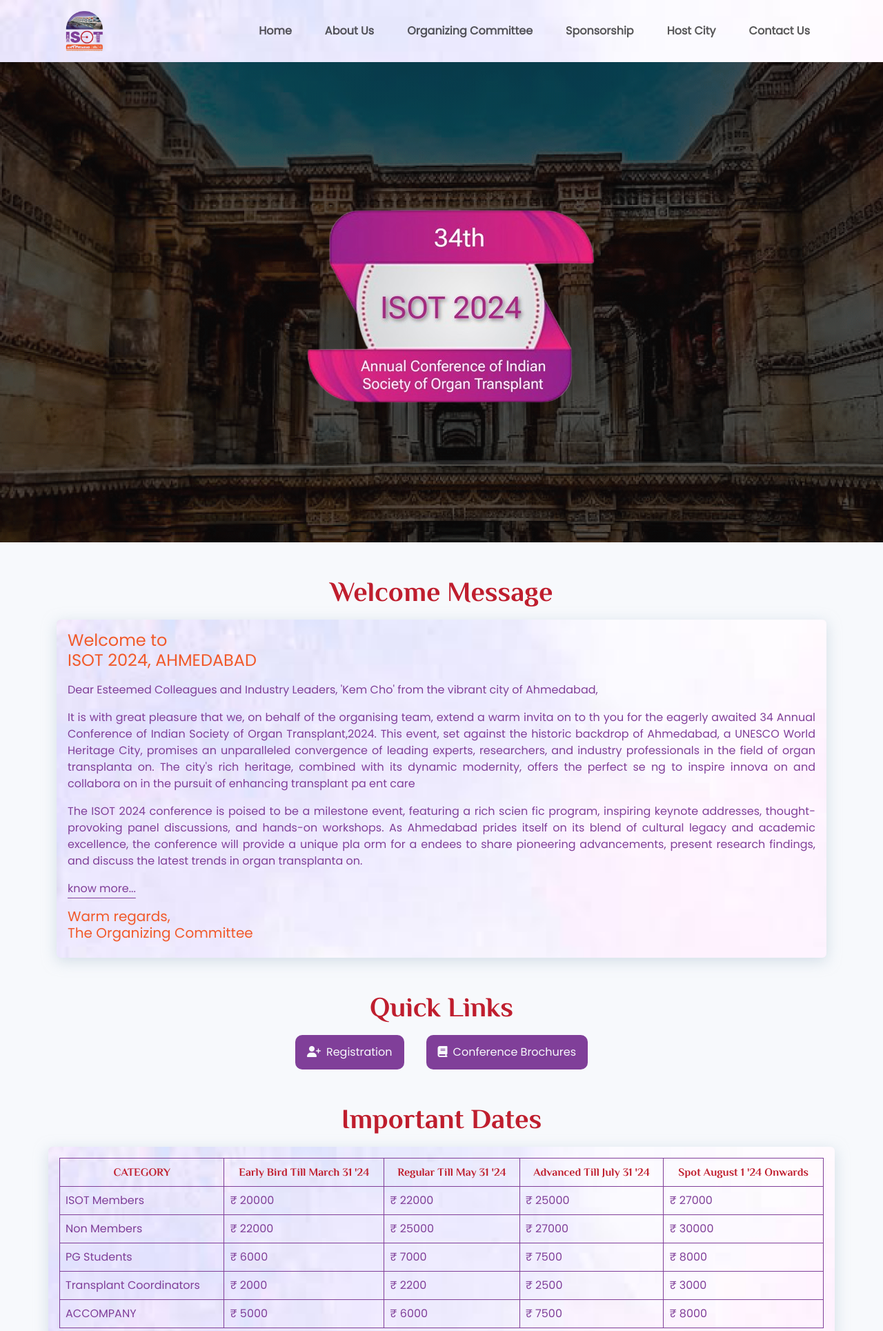
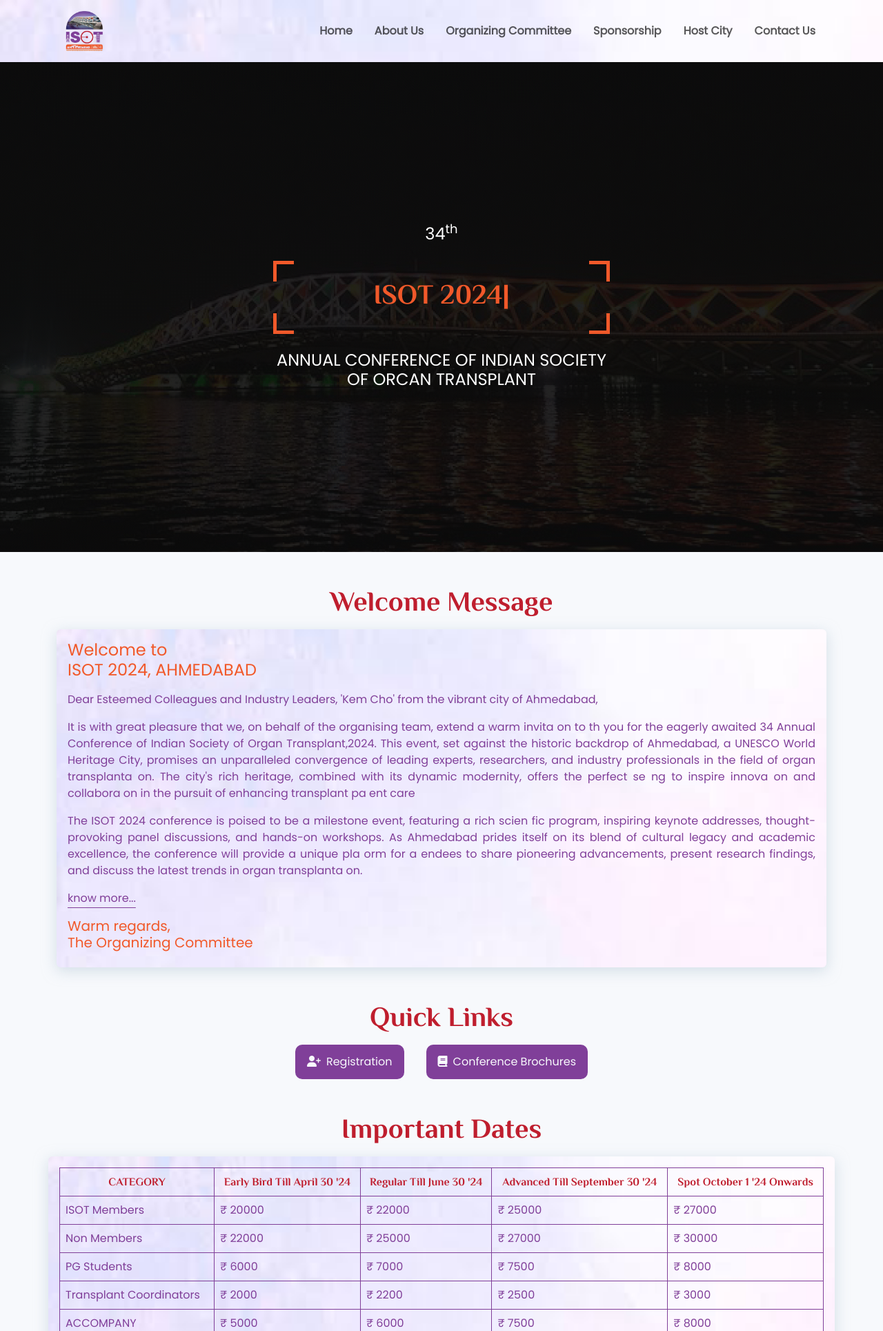
Before and after one commit to maharshi2583/isot, a PHP site: page / in a window 1280 px wide. Shown: the top 1929 px of the page at 69% size. Run offline with PHP 8.4, Linux system fonts and the light colour scheme.

Commit message:
update hero section and background image positions

```diff
--- a/header.php
+++ b/header.php
@@ -8,22 +8,22 @@
         </button>
         <div class="collapse navbar-collapse" id="navbarSupportedContent">
             <ul class="navbar-nav ms-auto mb-2 mb-lg-0">
-                <li class="nav-item mx-lg-3">
+                <li class="nav-item mx-lg-2">
                     <a class="nav-link fw-bold" href="index.php">Home</a>
                 </li>
-                <li class="nav-item mx-lg-3">
+                <li class="nav-item mx-lg-2">
                     <a class="nav-link fw-bold" href="aboutus.php">About Us</a>
                 </li>
-                <li class="nav-item mx-lg-3">
+                <li class="nav-item mx-lg-2">
                     <a class="nav-link fw-bold" href="committee.php">Organizing Committee</a>
                 </li>
-                <li class="nav-item mx-lg-3">
+                <li class="nav-item mx-lg-2">
                     <a class="nav-link fw-bold" href="sponsorship.php">Sponsorship</a>
                 </li>
-                <li class="nav-item mx-lg-3">
+                <li class="nav-item mx-lg-2">
                     <a class="nav-link fw-bold" href="aboutCity.php">Host City</a>
                 </li>
-                <li class="nav-item mx-lg-3">
+                <li class="nav-item mx-lg-2">
                     <a class="nav-link fw-bold" href="contactus.php">Contact Us</a>
                 </li>
             </ul>
--- a/index.php
+++ b/index.php
@@ -13,6 +13,10 @@
     <link rel="stylesheet" href="https://cdnjs.cloudflare.com/ajax/libs/font-awesome/6.5.1/css/all.min.css"
         integrity="sha512-DTOQO9RWCH3ppGqcWaEA1BIZOC6xxalwEsw9c2QQeAIftl+Vegovlnee1c9QX4TctnWMn13TZye+giMm8e2LwA=="
         crossorigin="anonymous" referrerpolicy="no-referrer" />
+    <!-- jQuery -->
+    <script src="https://code.jquery.com/jquery-3.5.1.min.js"></script>
+    <script src="https://cdnjs.cloudflare.com/ajax/libs/typed.js/2.0.11/typed.min.js"></script>
+    <script src="https://cdnjs.cloudflare.com/ajax/libs/waypoints/4.0.1/jquery.waypoints.min.js"></script>
 </head>
 
 <body>
@@ -30,16 +34,18 @@
                         <!-- <p>34<sup>th</sup></p>
                         <h1 class="fw-bold headingtext">ISOT 2024</h1>
                         <p class="mt-4 mb-0 px-2">ANNUAL CONFERENCE OF INDIAN SOCIETY OF ORCAN TRANSPLANT</p> -->
-                        <img src="imgs/carousel.png" class="img-fluid" alt="">
+                        <!-- <img src="imgs/carousel.png" class="img-fluid" alt=""> -->
+                        <h4>34<sup>th</sup></h4>
+                        <div class="heroheader m-3 my-4">
+                            <h1 class="headingtext orangetext fw-bold"><span class="typing"></span></h1>
+                        </div>
+                        <h4 class="mt-4 mb-0 px-2">ANNUAL CONFERENCE OF INDIAN SOCIETY OF ORCAN TRANSPLANT</h4>
                     </div>
                 </div>
             </div>
-            <div class="carousel-item" data-bs-interval="3000">
+            <!-- <div class="carousel-item" data-bs-interval="3000">
                 <div class="row d-flex justify-content-center align-items-center py-5 text-center slide2 main">
                     <div class="col-md-5 col-12 text-white carouselshape">
-                        <!-- <p>34<sup>th</sup></p>
-                        <h1 class="fw-bold headingtext">ISOT 2024</h1>
-                        <p class="mt-4 mb-0 px-2">ANNUAL CONFERENCE OF INDIAN SOCIETY OF ORCAN TRANSPLANT</p> -->
                         <img src="imgs/carousel.png" class="img-fluid" alt="">
                     </div>
                 </div>
@@ -47,13 +53,10 @@
             <div class="carousel-item" data-bs-interval="3000">
                 <div class="row d-flex justify-content-center align-items-center py-5 text-center slide3 main">
                     <div class="col-md-5 col-12 text-white carouselshape">
-                        <!-- <p>34<sup>th</sup></p>
-                        <h1 class="fw-bold headingtext">ISOT 2024</h1>
-                        <p class="mt-4 mb-0 px-2">ANNUAL CONFERENCE OF INDIAN SOCIETY OF ORCAN TRANSPLANT</p> -->
                         <img src="imgs/carousel.png" class="img-fluid" alt="">
                     </div>
                 </div>
-            </div>
+            </div> -->
         </div>
     </div>
 
@@ -122,13 +125,13 @@
                                     <tr>
                                         <th>CATEGORY</th>
                                         <th>Early Bird
-                                            Till March 31 '24</th>
+                                            Till April 30 '24</th>
                                         <th>Regular
-                                            Till May 31 '24</th>
+                                            Till June 30 '24</th>
                                         <th>Advanced
-                                            Till July 31 '24</th>
+                                            Till September 30 '24</th>
                                         <th>Spot
-                                            August 1 '24 Onwards</th>
+                                            October 1 '24 Onwards</th>
                                     </tr>
                                 </thead>
                                 <tbody>
@@ -182,22 +185,22 @@
                                     <tbody>
                                         <tr>
                                             <td>Early Bird
-                                                Till March 31 '24</td>
+                                                Till April 30 '24</td>
                                             <td>₹ 20000</td>
                                         </tr>
                                         <tr>
                                             <td>Regular
-                                                Till May 31 '24</td>
+                                                Till June 30 '24</td>
                                             <td>₹ 22000</td>
                                         </tr>
                                         <tr>
                                             <td>Advanced
-                                                Till July 31 '24</td>
+                                                Till September 30 '24</td>
                                             <td>₹ 25000</td>
                                         </tr>
                                         <tr>
                                             <td>Spot
-                                                August 1 '24 Onwards</td>
+                                                October 1 '24 Onwards</td>
                                             <td>₹ 27000</td>
                                         </tr>
                                     </tbody>
@@ -211,22 +214,22 @@
                                     <tbody>
                                         <tr>
                                             <td>Early Bird
-                                                Till March 31 '24</td>
+                                                Till April 30 '24</td>
                                             <td>₹ 22000</td>
                                         </tr>
                                         <tr>
                                             <td>Regular
-                                                Till May 31 '24</td>
+                                                Till June 30 '24</td>
                                             <td>₹ 25000</td>
                                         </tr>
                                         <tr>
                                             <td>Advanced
-                                                Till July 31 '24</td>
+                                                Till September 30 '24</td>
                                             <td>₹ 27000</td>
                                         </tr>
                                         <tr>
                                             <td>Spot
-                                                August 1 '24 Onwards</td>
+                                                October 1 '24 Onwards</td>
                                             <td>₹ 30000</td>
                                         </tr>
                                     </tbody>
@@ -240,22 +243,22 @@
                                     <tbody>
                                         <tr>
                                             <td>Early Bird
-                                                Till March 31 '24</td>
+                                                Till April 30 '24</td>
                                             <td>₹ 6000</td>
                                         </tr>
                                         <tr>
                                             <td>Regular
-                                                Till May 31 '24</td>
+                                                Till June 30 '24</td>
                                             <td>₹ 7000</td>
                                         </tr>
                                         <tr>
                                             <td>Advanced
-                                                Till July 31 '24</td>
+                                                Till September 30 '24</td>
                                             <td>₹ 7500</td>
                                         </tr>
                                         <tr>
                                             <td>Spot
-                                                August 1 '24 Onwards</td>
+                                                October 1 '24 Onwards</td>
                                             <td>₹ 8000</td>
                                         </tr>
                                     </tbody>
@@ -269,22 +272,22 @@
                                     <tbody>
                                         <tr>
                                             <td>Early Bird
-                                                Till March 31 '24</td>
+                                                Till April 30 '24</td>
                                             <td>₹ 2000</td>
                                         </tr>
                                         <tr>
                                             <td>Regular
-                                                Till May 31 '24</td>
+                                                Till June 30 '24</td>
                                             <td>₹ 2200</td>
                                         </tr>
                                         <tr>
                                             <td>Advanced
-                                                Till July 31 '24</td>
+                                                Till September 30 '24</td>
                                             <td>₹ 2500</td>
                                         </tr>
                                         <tr>
                                             <td>Spot
-                                                August 1 '24 Onwards</td>
+                                                October 1 '24 Onwards</td>
                                             <td>₹ 3000</td>
                                         </tr>
                                     </tbody>
@@ -298,22 +301,22 @@
                                     <tbody>
                                         <tr>
                                             <td>Early Bird
-                                                Till March 31 '24</td>
+                                                Till April 30 '24</td>
                                             <td>₹ 5000</td>
                                         </tr>
                                         <tr>
                                             <td>Regular
-                                                Till May 31 '24</td>
+                                                Till June 30 '24</td>
                                             <td>₹ 6000</td>
                                         </tr>
                                         <tr>
                                             <td>Advanced
-                                                Till July 31 '24</td>
+                                                Till September 30 '24</td>
                                             <td>₹ 7500</td>
                                         </tr>
                                         <tr>
                                             <td>Spot
-                                                August 1 '24 Onwards</td>
+                                                October 1 '24 Onwards</td>
                                             <td>₹ 8000</td>
                                         </tr>
                                     </tbody>
@@ -432,10 +435,19 @@
     <!-- Bootstrap js -->
     <script src="https://cdn.jsdelivr.net/npm/@popperjs/core@2.11.8/dist/umd/popper.min.js"
         integrity="sha384-I7E8VVD/ismYTF4hNIPjVp/Zjvgyol6VFvRkX/vR+Vc4jQkC+hVqc2pM8ODewa9r" crossorigin="anonymous">
-        </script>
+    </script>
     <script src="https://cdn.jsdelivr.net/npm/bootstrap@5.3.3/dist/js/bootstrap.min.js"
         integrity="sha384-0pUGZvbkm6XF6gxjEnlmuGrJXVbNuzT9qBBavbLwCsOGabYfZo0T0to5eqruptLy" crossorigin="anonymous">
-        </script>
+    </script>
+
+    <script>
+    var typed = new Typed(".typing", {
+        strings: ["ISOT 2024"],
+        typeSpeed: 100,
+        backSpeed: 60,
+        loop: true,
+    });
+    </script>
 </body>
 
 </html>
--- a/scss/_home.scss
+++ b/scss/_home.scss
@@ -1,12 +1,13 @@
 // carousel
 .main {
-    height: 87vh;
+    height: calc(100vh - 90px)
 }
 
 .slide1 {
-    background: linear-gradient(rgba(11, 11, 11, .7), rgba(11, 11, 11, .7)),
-        url(../imgs/slide4.gif);
+    background: linear-gradient(rgba(11, 11, 11, .9), rgba(11, 11, 11, .9)),
+        url(../imgs/slide2.gif);
     background-size: cover;
+    background-position: center center;
 }
 
 .slide2 {
--- a/scss/_hostcity.scss
+++ b/scss/_hostcity.scss
@@ -16,6 +16,8 @@
 @mixin card-bg() {
     background-repeat: no-repeat;
     background-size: cover;
+    background-position: center center;
+    cursor: pointer;
     @content;
 }
 
@@ -27,7 +29,6 @@
 .card-2 {
     background: url(../imgs/2-Hutheesing-Jain-Temple.jpg);
     @include card-bg();
-    background-position-x: -5rem;
 }
 
 .card-3 {
@@ -38,7 +39,6 @@
 .card-4 {
     background: url(../imgs/4-Sidi-sayyad.jpg);
     @include card-bg();
-    background-position-x: -4rem;
 }
 
 .card-5 {
@@ -59,7 +59,6 @@
 .card-8 {
     background: url(../imgs/12-iscon2.jpg);
     @include card-bg();
-    background-position-x: -4.5rem;
 }
 
 .card-9 {
@@ -75,7 +74,6 @@
 .card-11 {
     background: url(../imgs/11-dada-hari-ni-vav.jpg);
     @include card-bg();
-    background-position-x: -4rem;
 }
 
 .card-12 {
--- a/scss/style.css
+++ b/scss/style.css
@@ -141,13 +141,32 @@
   transition: 0.4s;
 }
 
+.heroheader {
+  --s: 50px;
+  /* the size on the corner */
+  --t: 5px;
+  /* the thickness of the border */
+  --g: 20px;
+  /* the gap between the border and image */
+  --s: 30px;
+  outline-color: #f1592a !important;
+  padding: calc(var(--g) + var(--t));
+  outline: var(--t) solid #bf1e2e;
+  /* the color here */
+  outline-offset: calc(-1 * var(--t));
+  -webkit-mask: conic-gradient(at var(--s) var(--s), rgba(0, 0, 0, 0) 75%, #000 0) 0 0/calc(100% - var(--s)) calc(100% - var(--s)), linear-gradient(#000 0 0) content-box;
+          mask: conic-gradient(at var(--s) var(--s), rgba(0, 0, 0, 0) 75%, #000 0) 0 0/calc(100% - var(--s)) calc(100% - var(--s)), linear-gradient(#000 0 0) content-box;
+  transition: 0.4s;
+}
+
 .main {
-  height: 87vh;
+  height: calc(100vh - 90px);
 }
 
 .slide1 {
-  background: linear-gradient(rgba(11, 11, 11, 0.7), rgba(11, 11, 11, 0.7)), url(../imgs/slide4.gif);
+  background: linear-gradient(rgba(11, 11, 11, 0.9), rgba(11, 11, 11, 0.9)), url(../imgs/slide2.gif);
   background-size: cover;
+  background-position: center center;
 }
 
 .slide2 {
--- a/scss/style.scss
+++ b/scss/style.scss
@@ -132,6 +132,13 @@
     }
 }
 
+.heroheader {
+    @include cornerborder() {
+        --s: 30px;
+        outline-color: $orange !important;
+    }
+}
+
 // host city
 @import 'home';
 @import 'hostcity';
```
Also changed, not shown: other parts of scss/style.css (+24 -4 lines), 1 other file.
